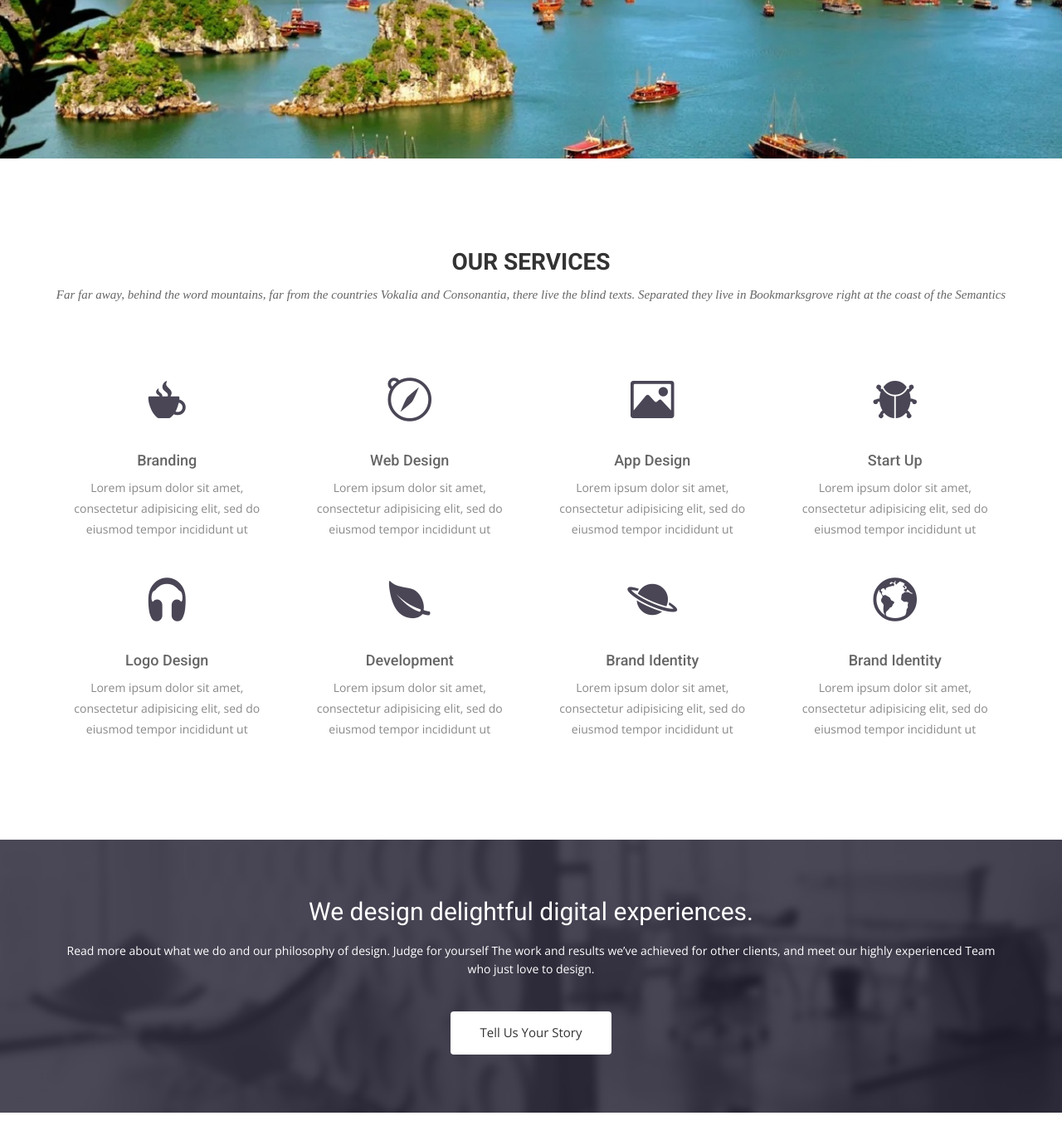
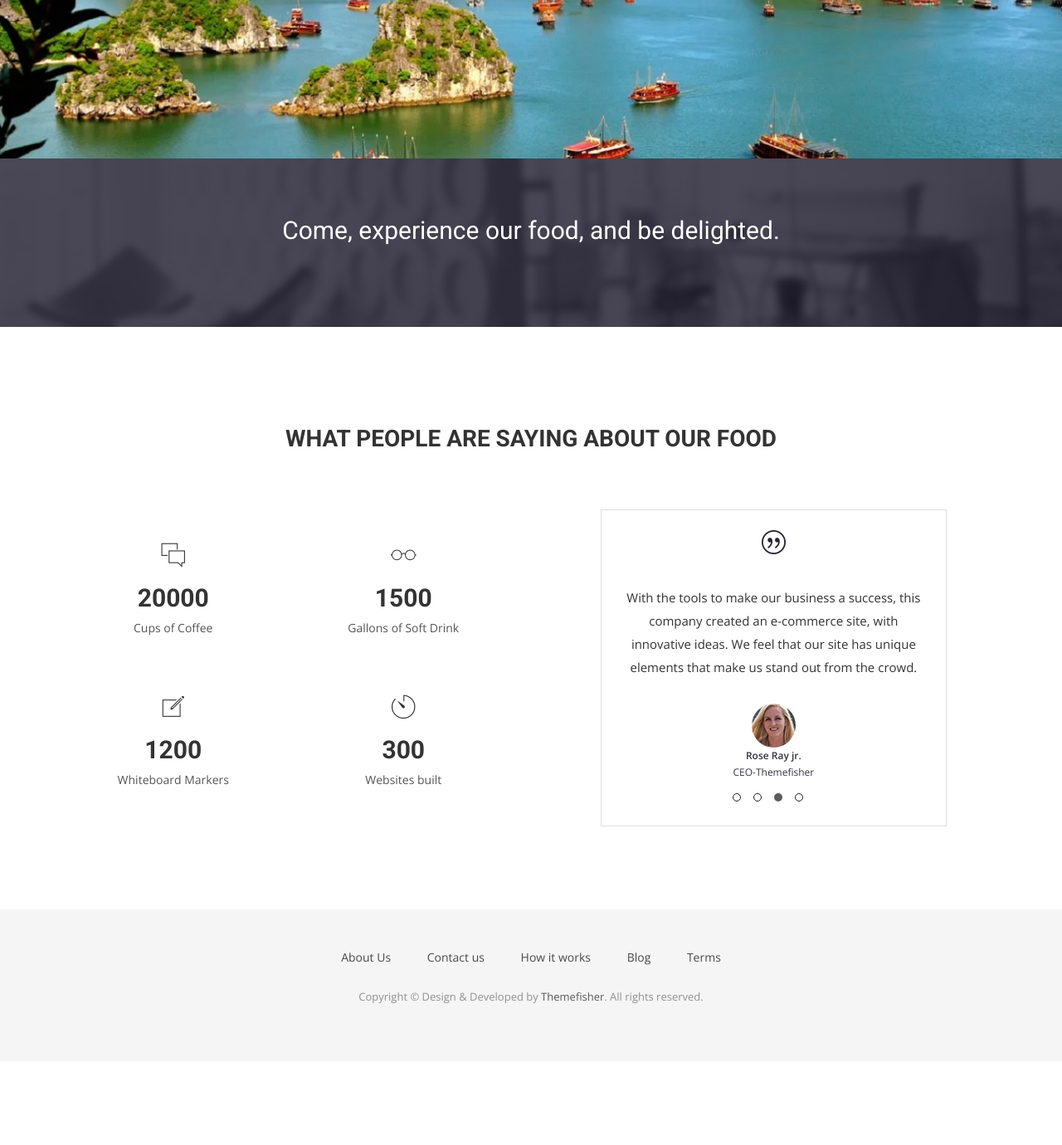
Before and after one commit to dsmith73/long-thanh, a Jekyll site: the page built from index.html, in a window 1280 px wide and 1400 px high, scrolled down 1756 px. Shown: the top 1380 px of the window at 83% size. Built offline with Jekyll 4.4.1, drawn with Linux system fonts in a browser that asks for light colours; nearby versions of some CDN libraries; some web fonts are replaced; after the commit the page ends 3035 px from its top, so only the background shows below that; some of the changed text lies outside the part shown.

Commit message:
Update index.html

```diff
--- a/index.html
+++ b/index.html
@@ -139,15 +139,16 @@ permalink: /
     </div>
   </div>
 </section>
+-->
+
 <!-- Call to action Start -->
 <section id="call-to-action">
   <div class="container">
     <div class="row">
       <div class="col-md-12">
         <div class="block">
-          <h2>We design delightful digital experiences.</h2>
-          <p>Read more about what we do and our philosophy of design. Judge for yourself The work and results we’ve achieved for other clients, and meet our highly experienced Team who just love to design.</p>
-          <a class="btn btn-default btn-call-to-action" href="#" >Tell Us Your Story</a>
+          <h2>Come, experience our food, and be delighted.</h2>
+          <p></p>
         </div>
       </div>
     </div>
@@ -158,8 +159,8 @@ permalink: /
   <div class="container">
     <div class="row">
       <div class="section-title text-center">
-        <h2>Fun Facts About Us</h2>
-        <p>Far far away, behind the word mountains, far from the countries Vokalia and Consonantia, there live the blind texts. Separated they live in Bookmarksgrove right at the coast of the Semantics</p>
+        <h2>What people are saying about our food</h2>
+        <p></p>
       </div>
     </div>
     <div class="row">
```
Also changed, not shown: other parts of index.html (+1 -1 lines).
